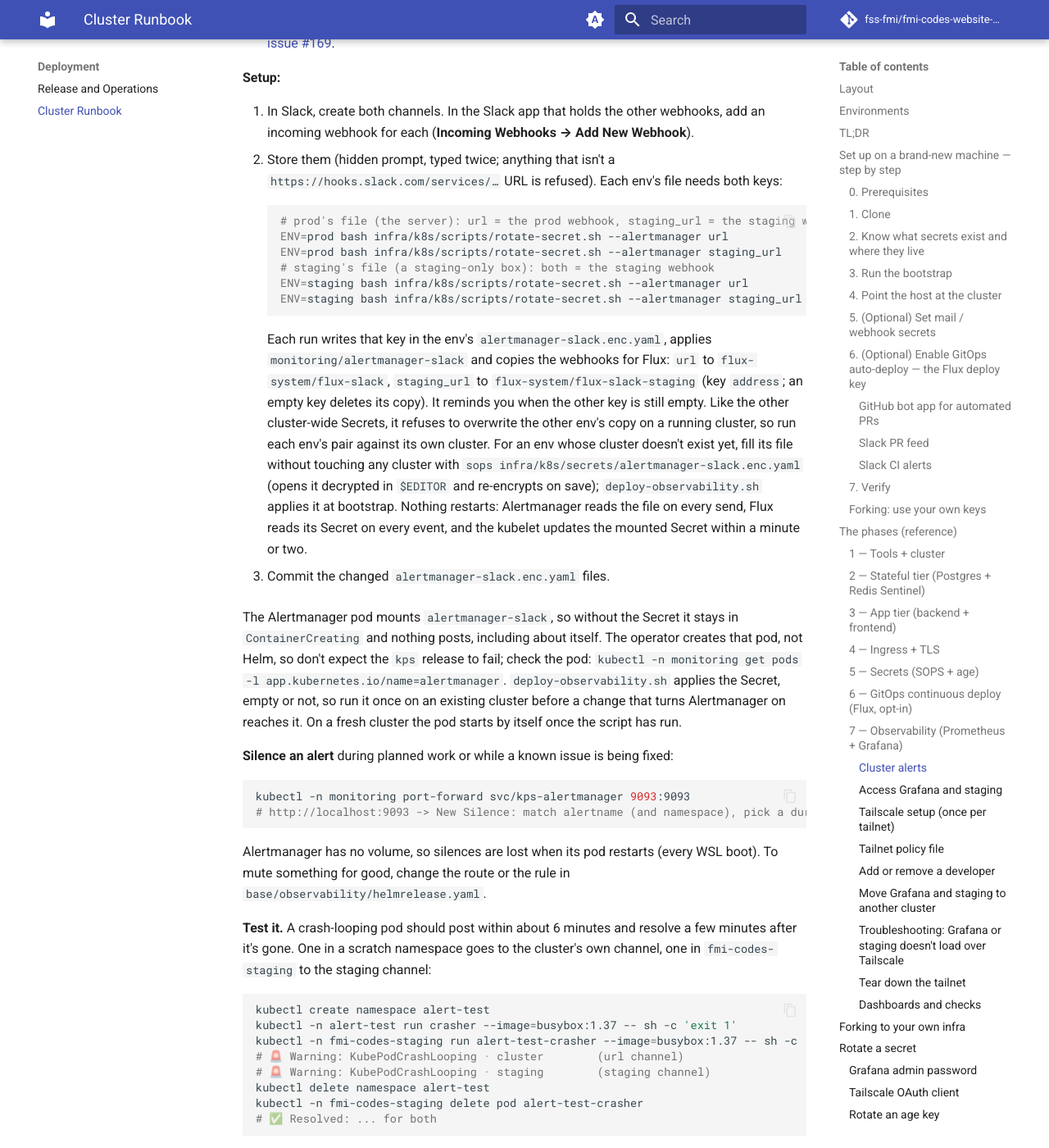
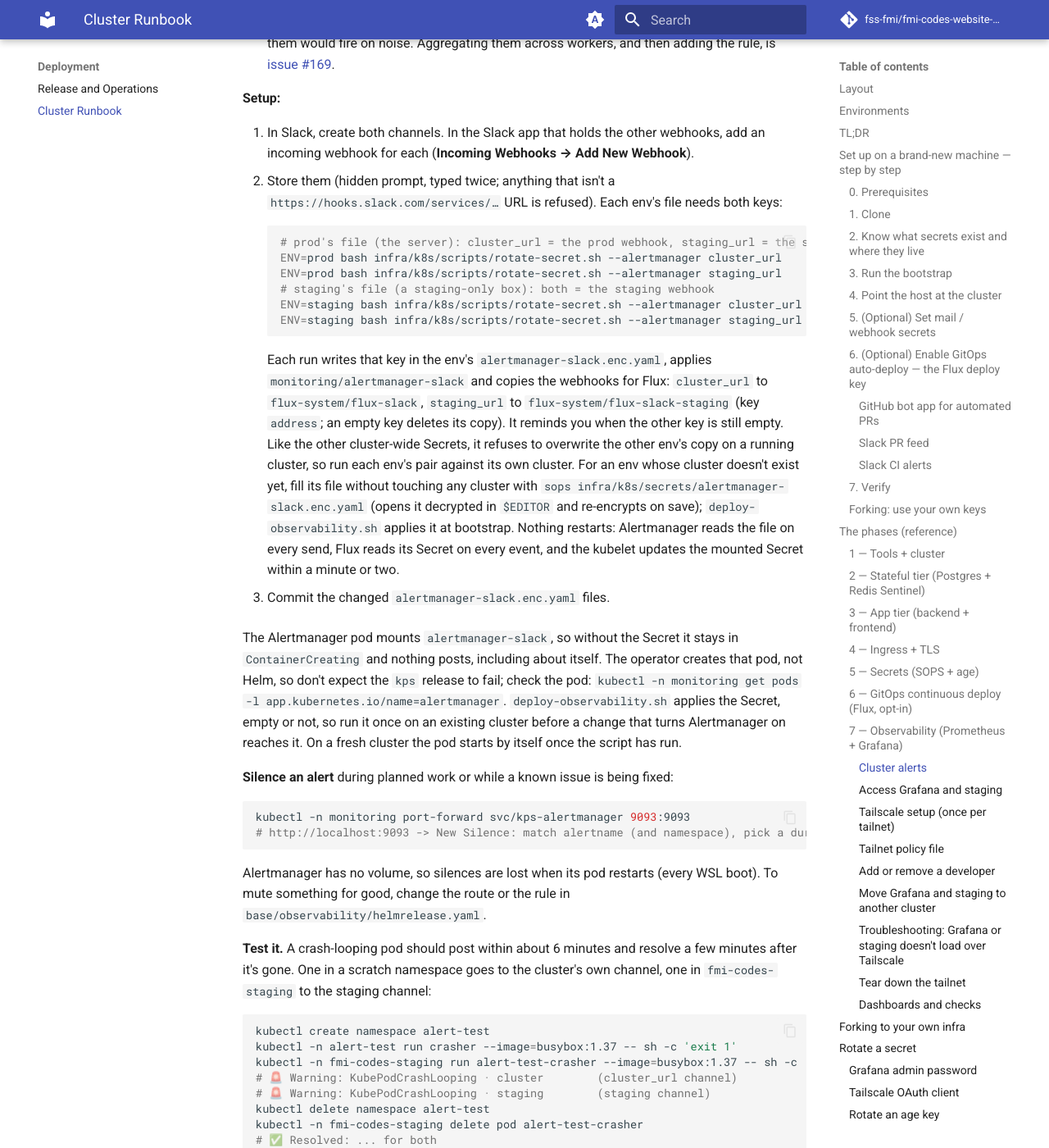
Before and after one commit to fss-fmi/fmi-codes-website-2026, an MkDocs documentation site: the page built from docs/runbook.md, in a window 1280 px wide and 1400 px high, scrolled down 20773 px. Shown: the whole window at 82% size. Built offline with MkDocs 1.6.1 and Material for MkDocs 9.7.7, drawn with Linux system fonts in a browser that asks for light colours; comment, search, counter and statistics services are not loaded; some of the changed text lies outside the part shown.

Commit message:
infra: rename the cluster-alerts webhook key url to cluster_url
`url` read like "the prod webhook", but it holds the channel of the env
the cluster serves: prod's on the server, staging's on a staging-only
box. Rename it everywhere it is read or documented: the Alertmanager
receiver path, the Flux copy map, rotate-secret.sh's key check and help,
deploy-observability.sh's warning, the runbook and ADR-010.

Both alertmanager-slack.enc.yaml files are re-encrypted under the new
key (sops binds a value to its key path). Prod's file now holds the
prod and staging webhooks; staging's is still empty.

Co-Authored-By: Claude Opus 5.5 <noreply@anthropic.com>

````diff
--- a/docs/runbook.md
+++ b/docs/runbook.md
@@ -111,7 +111,7 @@ Nothing to create by hand — the passwords split three ways and every one is ha
 | `fmi-codes-db`, `fmi-codes-redis`   | DB / Redis passwords                                                                                                                                                                       | **generated in-cluster** by `deploy-stateful.sh` on first run; rotate with `rotate-datastore-password.sh`, never by hand                                                                                                                                                                           |
 | `grafana-admin` (SOPS, in git)      | `admin-user`, `admin-password`                                                                                                                                                             | committed encrypted; applied by `deploy-observability.sh` ([Phase 7](#7--observability-prometheus--grafana))                                                                                                                                                                                       |
 | `operator-oauth` (SOPS, in git)     | `client_id`, `client_secret` (Tailscale OAuth client)                                                                                                                                      | committed **empty**; the bootstrap pre-flight asks for it once the tailnet exists ([Tailscale setup](#tailscale-setup-once-per-tailnet)), then `deploy-observability.sh` applies it                                                                                                                |
-| `alertmanager-slack` (SOPS, in git) | `url`, `staging_url` (the cluster-alerts incoming webhooks)                                                                                                                                | committed **empty**; `deploy-observability.sh` applies it anyway (Alertmanager can't start without it). Set them with `rotate-secret.sh --alertmanager url` / `staging_url` ([Cluster alerts](#cluster-alerts))                                                                                    |
+| `alertmanager-slack` (SOPS, in git) | `cluster_url`, `staging_url` (the cluster-alerts incoming webhooks)                                                                                                                        | committed **empty**; `deploy-observability.sh` applies it anyway (Alertmanager can't start without it). Set them with `rotate-secret.sh --alertmanager cluster_url` / `staging_url` ([Cluster alerts](#cluster-alerts))                                                                            |
 
 So the only secret you actively decide on a fresh deploy is the **admin password** — and the
 bootstrap pre-flight prompts you for it. `MAIL_PASSWORD` / `DISCORD_BUG_WEBHOOK_URL` /
@@ -765,7 +765,7 @@ to act:
 | everything else: `fmi-codes`, the node, monitoring, Flux core, Helm releases | `#cluster-alerts-prod`    | `#cluster-alerts-staging` |
 
 Alerts shared by both envs go to the channel of the env the cluster serves: on a shared node a
-node problem is a prod problem. The `alertmanager-slack` Secret holds two webhooks: `url` for
+node problem is a prod problem. The `alertmanager-slack` Secret holds two webhooks: `cluster_url` for
 that channel and `staging_url` for the staging one. On a staging-only box both hold the staging
 webhook. Flux picks its two sets by the `fmi-codes/alerts: cluster | staging` label on each
 Kustomization in `flux/source.yaml` and `flux/self.yaml`; a new Kustomization needs that label,
@@ -847,16 +847,16 @@ Not covered:
    `https://hooks.slack.com/services/…` URL is refused). Each env's file needs both keys:
 
    ```bash
-   # prod's file (the server): url = the prod webhook, staging_url = the staging webhook
-   ENV=prod bash infra/k8s/scripts/rotate-secret.sh --alertmanager url
+   # prod's file (the server): cluster_url = the prod webhook, staging_url = the staging webhook
+   ENV=prod bash infra/k8s/scripts/rotate-secret.sh --alertmanager cluster_url
    ENV=prod bash infra/k8s/scripts/rotate-secret.sh --alertmanager staging_url
    # staging's file (a staging-only box): both = the staging webhook
-   ENV=staging bash infra/k8s/scripts/rotate-secret.sh --alertmanager url
+   ENV=staging bash infra/k8s/scripts/rotate-secret.sh --alertmanager cluster_url
    ENV=staging bash infra/k8s/scripts/rotate-secret.sh --alertmanager staging_url
    ```
 
    Each run writes that key in the env's `alertmanager-slack.enc.yaml`, applies
-   `monitoring/alertmanager-slack` and copies the webhooks for Flux: `url` to
+   `monitoring/alertmanager-slack` and copies the webhooks for Flux: `cluster_url` to
    `flux-system/flux-slack`, `staging_url` to `flux-system/flux-slack-staging` (key `address`;
    an empty key deletes its copy). It reminds you when the other key is still empty.
    Like the other cluster-wide Secrets, it refuses to overwrite the other env's copy on a
@@ -895,7 +895,7 @@ after it's gone. One in a scratch namespace goes to the cluster's own channel, o
 kubectl create namespace alert-test
 kubectl -n alert-test run crasher --image=busybox:1.37 -- sh -c 'exit 1'
 kubectl -n fmi-codes-staging run alert-test-crasher --image=busybox:1.37 -- sh -c 'exit 1'
-# 🚨 Warning: KubePodCrashLooping · cluster        (url channel)
+# 🚨 Warning: KubePodCrashLooping · cluster        (cluster_url channel)
 # 🚨 Warning: KubePodCrashLooping · staging        (staging channel)
 kubectl delete namespace alert-test
 kubectl -n fmi-codes-staging delete pod alert-test-crasher
@@ -1260,7 +1260,7 @@ with the fix (reinstall the version `install-tools.sh` pins).
 | `SLACK_MIGRATIONS_WEBHOOK_URL` | `rotate-secret.sh SLACK_MIGRATIONS_WEBHOOK_URL`                                                   | Nothing.                                                                                                                                 | It leaked (anyone with the URL can post to the channel)                                                                                                                        |
 | Grafana `admin-password`       | `rotate-secret.sh --grafana admin-password`                                                       | The Grafana admin logs in with the new password.                                                                                         | It leaked; someone with access leaves                                                                                                                                          |
 | Tailscale OAuth client         | `rotate-secret.sh --tailscale client_id`, then `client_secret` ([below](#tailscale-oauth-client)) | Nothing; the operator restarts and Grafana and staging keep their tailnet addresses.                                                     | It leaked; someone with cluster or admin-console access leaves                                                                                                                 |
-| Cluster alerts webhooks        | `rotate-secret.sh --alertmanager url` / `staging_url`                                             | Nothing; no restart.                                                                                                                     | It leaked (anyone with the URL can post to the channel)                                                                                                                        |
+| Cluster alerts webhooks        | `rotate-secret.sh --alertmanager cluster_url` / `staging_url`                                     | Nothing; no restart.                                                                                                                     | It leaked (anyone with the URL can post to the channel)                                                                                                                        |
 | `FRONTEND_ORIGIN` (staging)    | `ENV=staging rotate-secret.sh FRONTEND_ORIGIN`                                                    | New reset and verification emails link to the new address.                                                                               | Staging's tailnet address changed (new tailnet, or it joined as `staging-1`)                                                                                                   |
 | age private keys               | [manual, below](#rotate-an-age-key)                                                               | Nothing.                                                                                                                                 | A key leaked, or someone holding it leaves                                                                                                                                     |
 | DB / Redis passwords           | `rotate-datastore-password.sh` `db`, `db-admin`, `redis` ([below](#db-and-redis-passwords))       |                                                                                                                                          |                                                                                                                                                                                |
@@ -1296,7 +1296,7 @@ Notes per secret:
 - **`SLACK_BUG_WEBHOOK_URL`** and **`SLACK_MIGRATIONS_WEBHOOK_URL`**: add a new webhook for
   the same channel under the Slack app's Incoming Webhooks, rotate, then remove the old one
   there. A test bug report (or the next migration run) confirms it.
-- **Cluster alerts webhooks** (`--alertmanager url` or `staging_url`): same steps for that
+- **Cluster alerts webhooks** (`--alertmanager cluster_url` or `staging_url`): same steps for that
   channel. The staging webhook sits in both envs' files, so rotate `staging_url` in each. The
   script also updates Flux's copy (`flux-system/flux-slack` or `flux-slack-staging`). The test in
   [Cluster alerts](#cluster-alerts) confirms it.
````
Also changed, not shown: docs/adr/010-cluster-alerts-to-slack.md (+1 -1 lines), 7 other files.
